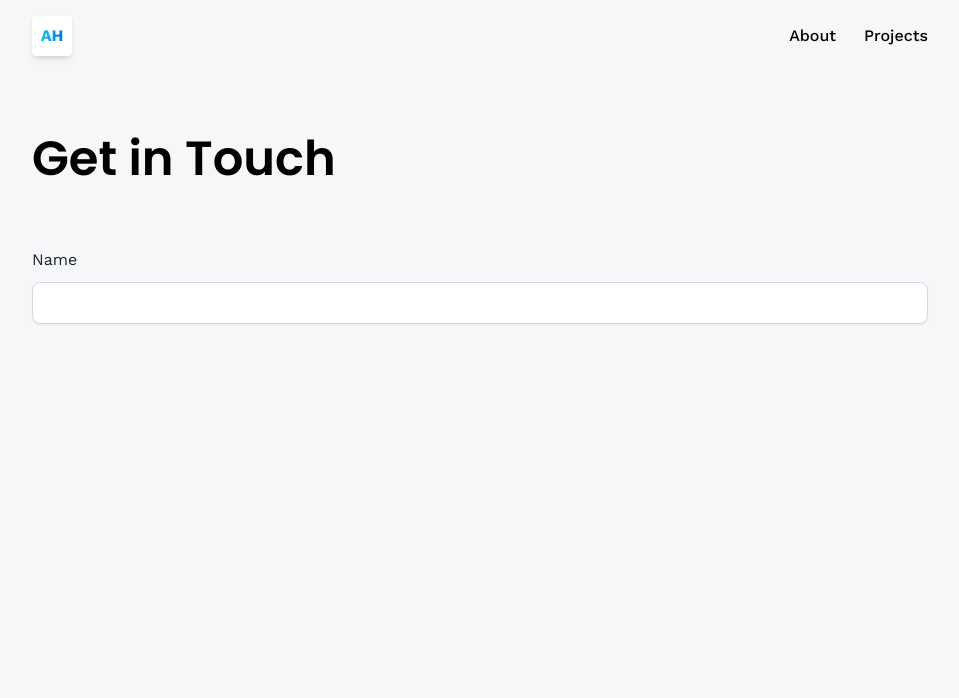
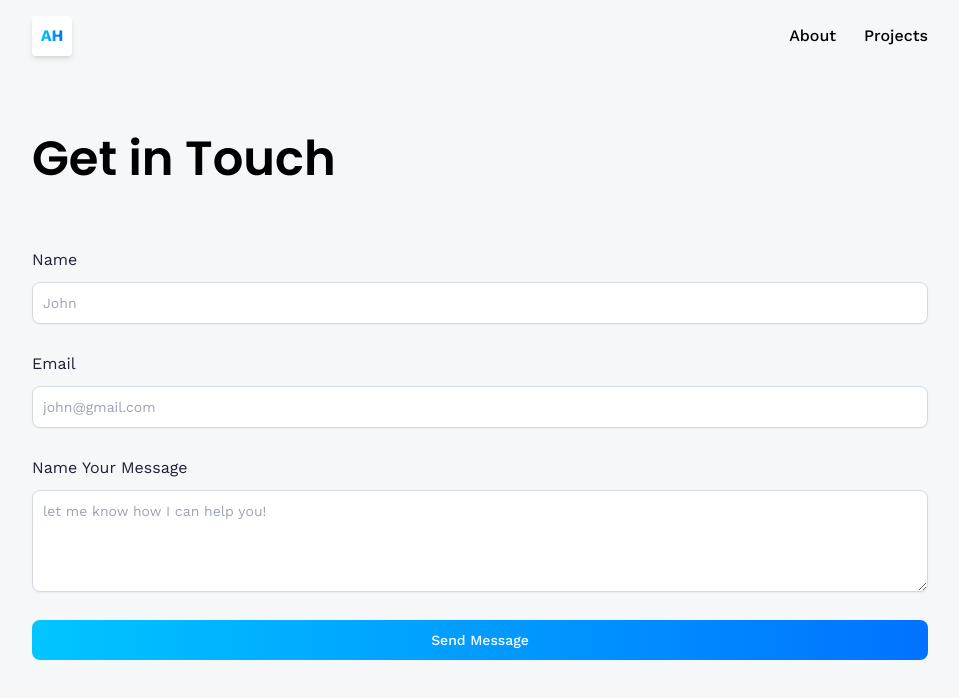
Before and after one commit to Itsindi22/Profilo-start, a React (Vite) app: page /contact in a window 1280 px wide. Shown: the top 698 px of the page, without its empty margins (160-1119 px from the left). Built offline with nearby package versions, Linux system fonts and the light colour scheme.

Commit message:
wip contact

```diff
--- a/package.json
+++ b/package.json
@@ -10,6 +10,7 @@
     "preview": "vite preview"
   },
   "dependencies": {
+    "@emailjs/browser": "^4.4.1",
     "@react-spring/three": "^10.0.3",
     "@react-three/drei": "^10.7.6",
     "@react-three/fiber": "^9.3.0",
--- a/src/pages/Contact.jsx
+++ b/src/pages/Contact.jsx
@@ -1,25 +1,114 @@
-import React  from "react";
+import React, { useRef, useState }  from "react";
+import emailjs from '@emailjs/browser';
+const Contact = () => {
+    const fromRef = useRef(null)
+    const [form,setForm] =useState({name: '', message: ''})
+    const  [isLoading, setIsLoading] = useState(false);
 
-const Contact = () => {
-    return (
+   const handleChange = (e) => {
+setForm({ ...form, [e.target.name] : e.target.value})
+   };
+   const handleFocus = () => {
+
+   }
+    const handleBlur = () => {
+
+   }
+   const  handleSubmit = (e) => {
+     e.preventDefault();
+    setIsLoading(true)
+
+    console.log(import.meta.env.VITE_APP_EMAILJS_SERVICE_ID,)
+    emailjs.send(
+        import.meta.env.VITE_APP_EMAILJS_SERVICE_ID,
+        import.meta.env.VITE_APP_EMAILJS_TEMPLATE_ID,
+        {
+            from_name:form.name,
+            to_name: "Inderpreet",
+            form_email: form.email,
+            to_email: 'isinghcode@gmail.com',
+            message: form.message
+        },
+        import.meta.env.VITE_APP_EMAILJS_PUBLIC_KEY
+
+    ).then (() => {
+        setIsLoading(false)
+// TODO: SHOW success message
+// TODO:hide an alert
+    }).catch ((error) => {
+setIsLoading(false)
+console.log(error)
+    })
+
+   }
+
+
+   return (
 <section className="relative flex Lg:flex-row flex-col
 max-container">
 <div className="flex-1 main-w-[50%] flex flex-col">
     <h1 className="head-text"> Get in Touch</h1>
 
     <form
-        className="w-full flex flex-col gap-7 mt-14">
+        className="w-full flex flex-col gap-7 mt-14"
+            onSubmit={ handleSubmit}
+            >
 
             <label className="text-black-500 font semibold">Name
-
             <input
             type=" text"
             name="name"
             className="input"
+            placeholder="John"
+            required
+            value={form.name}
+            onChange={handleChange}
+            onFocus={handleFocus}
+            onBlur={handleBlur}
+
+
+            />
+             </label>
+             <label className="text-black-500 font semibold">Email
+             <input
+            type=" email"
+            name="email"
+            className="input"
+            placeholder="john@gmail.com"
+            required
+            value={form.email}
+            onChange={handleChange}
+            onFocus={handleFocus}
+            onBlur={handleBlur}
+
 
             />
 
             </label>
+             <label className="text-black-500 font semibold">Name
+                        Your Message
+         <textarea
+            type=" text"
+            name="message"
+            rows={4}
+            className="textarea"
+            placeholder="let me know how I can help you!"
+            required
+            value={form.message}
+            onChange={handleChange}
+            onFocus={handleFocus}
+            onBlur={handleBlur}
+ />
+</label>
+<button
+type="submit"
+className="btn"
+disabled={isLoading}
+onFocus={handleFocus}
+onBlur={handleBlur}
+>
+    {isLoading ? 'sending...' : 'Send Message' }
+</button>
     </form>
 </div>
 
```
Also changed, not shown: 1 other file (tests, documents, lock files or other folders).
